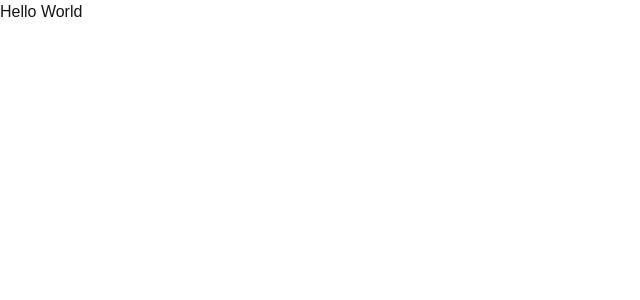
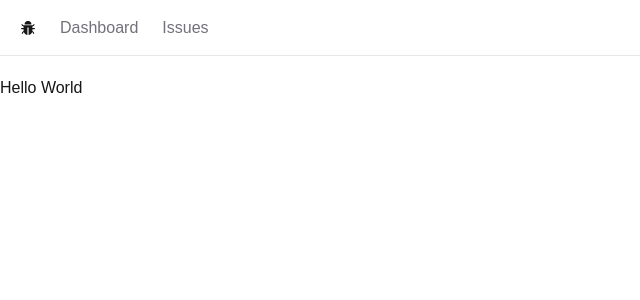
Before and after one commit to jorgedcb/issue-tracker, a Next.js app: page / in a window 1280 px wide. Shown: the top 300 px of the page, without its empty margins (0-640 px from the left). Built offline with nearby package versions, Linux system fonts and the light colour scheme.

Commit message:
Build the navbar

```diff
--- a/app/layout.tsx
+++ b/app/layout.tsx
@@ -1,6 +1,7 @@
 import type { Metadata } from "next";
 import localFont from "next/font/local";
 import "./globals.css";
+import NavBar from "./navBar";
 
 const geistSans = localFont({
   src: "./fonts/GeistVF.woff",
@@ -28,7 +29,10 @@
       <body
         className={`${geistSans.variable} ${geistMono.variable} antialiased`}
       >
+        <NavBar />
+        <main>
         {children}
+        </main>
       </body>
     </html>
   );
--- /dev/null
+++ b/app/navBar.tsx
@@ -0,0 +1,30 @@
+import Link from "next/link";
+import React from "react";
+import { AiFillBug } from "react-icons/ai";
+
+const navBar = () => {
+  const links = [
+    { label: "Dashboard", href: "/" },
+    { label: "Issues", href: "/issues" },
+  ];
+  return (
+    <nav className="flex space-x-6 border-b mb-5 px-5 h-14 items-center">
+      <Link href="/">
+        <AiFillBug />
+      </Link>
+      <ul className="flex space-x-6">
+        {links.map((link) => (
+          <Link
+            key={link.href}
+            className="text-zinc-500 hover:text-zinc-800 transition-colors"
+            href="/"
+          >
+            {link.label}
+          </Link>
+        ))}
+      </ul>
+    </nav>
+  );
+};
+
+export default navBar;
```
Also changed, not shown: package.json (+5 -4 lines), 1 other file (tests, documents, lock files or other folders).
